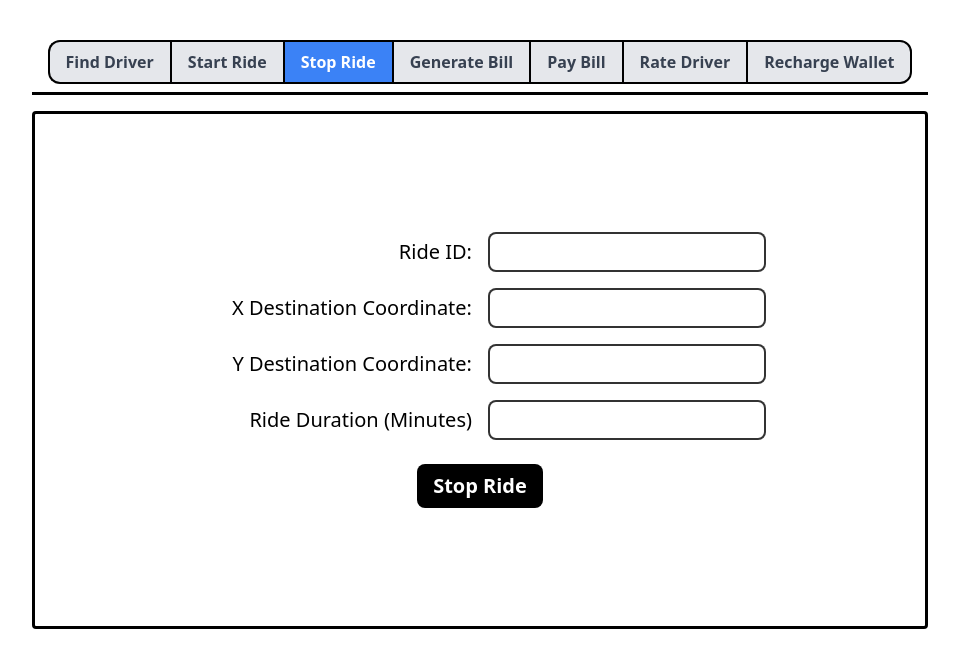
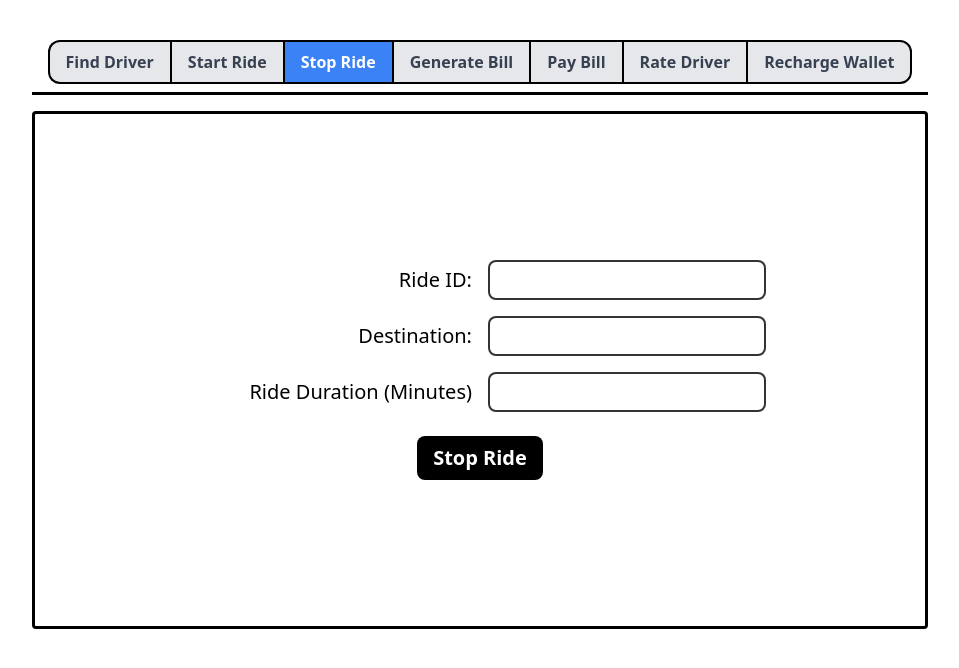
Before and after one commit to Abheelash-Mishra/ridemate-client, a React (Vite) app: page /rides in a window 1280 px wide. Both pictures are taken after a click on the button "Stop Ride". Shown: the top 668 px of the page, without its empty margins (160-1119 px from the left). Built offline with nearby package versions, Linux system fonts and the light colour scheme.

Commit message:
Update stop ride form to take destination as input, and assign random coordinates

```diff
--- a/src/components/forms/StopRideForm.jsx
+++ b/src/components/forms/StopRideForm.jsx
@@ -4,8 +4,7 @@ import toast from "react-hot-toast";
 
 const StopRideForm = () => {
     const [rideID, setRideID] = useState("");
-    const [coordinateX, setCoordinateX] = useState("");
-    const [coordinateY, setCoordinateY] = useState("");
+    const [destination, setDestination] = useState("");
     const [rideTime, setRideTime] = useState("");
     const [rideStatus, setRideStatus] = useState(null);
 
@@ -14,14 +13,8 @@ const StopRideForm = () => {
         setRideID(value);
     }
 
-    const handleCoordinateXChange = (e) => {
-        const value = e.target.value.replace(/\D/g, "");
-        setCoordinateX(value);
-    };
-
-    const handleCoordinateYChange = (e) => {
-        const value = e.target.value.replace(/\D/g, "");
-        setCoordinateY(value);
+    const handleDestinationChange = (e) => {
+        setDestination(e.target.value);
     };
 
     const handleRideTimeChange = (e) => {
@@ -35,8 +28,9 @@ const StopRideForm = () => {
         axios.post(import.meta.env.VITE_BASE_URL + "/ride/stop", null, {
             params: {
                 rideID: rideID,
-                x: coordinateX,
-                y: coordinateY,
+                destination: destination,
+                x: Math.floor(Math.random() * 11),
+                y: Math.floor(Math.random() * 11),
                 timeInMins: rideTime
             }
         }).then(response => {
@@ -66,19 +60,11 @@ const StopRideForm = () => {
                         className="col-span-2 px-2 py-1 rounded-lg border-black/80 border-2"
                     />
 
-                    <label className="col-span-2 font-medium text-right">X Destination Coordinate:</label>
+                    <label className="col-span-2 font-medium text-right">Destination:</label>
                     <input
                         type="text"
-                        value={coordinateX}
-                        onChange={handleCoordinateXChange}
-                        className="col-span-2 px-2 py-1 rounded-lg border-black/80 border-2"
-                    />
-
-                    <label className="col-span-2 font-medium text-right">Y Destination Coordinate:</label>
-                    <input
-                        type="text"
-                        value={coordinateY}
-                        onChange={handleCoordinateYChange}
+                        value={destination}
+                        onChange={handleDestinationChange}
                         className="col-span-2 px-2 py-1 rounded-lg border-black/80 border-2"
                     />
 
```
